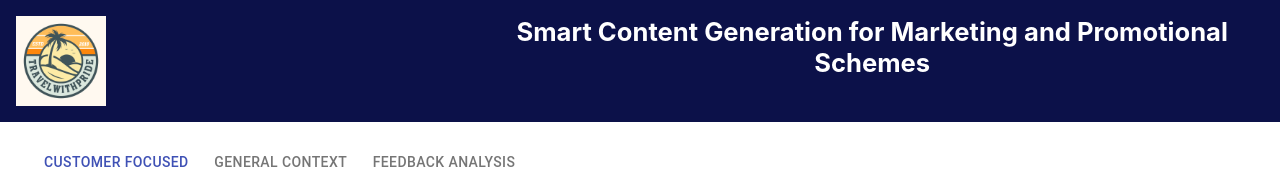
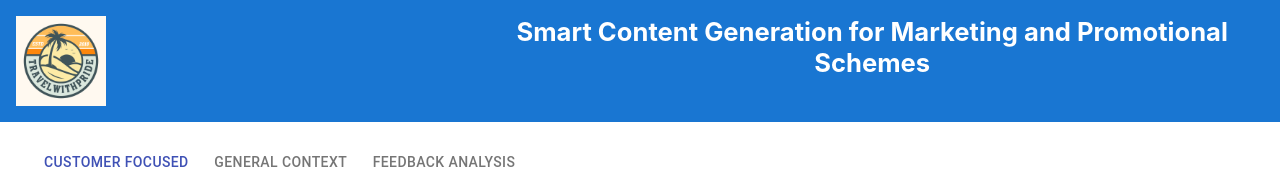
Before and after one commit to gladiatorslogic/SmartContentGenerationReact, a React (Create React App) app: page / in a window 1280 px wide. Shown: the top 172 px of the page. Built offline with nearby package versions, Linux system fonts and the light colour scheme.

Commit message:
Colour change

```diff
--- a/src/App.css
+++ b/src/App.css
@@ -3,7 +3,7 @@
 }
 
 .App-header {
-  background-color: #0C1149;
+  background-color: #1976d2;
   display: flex;
   padding: 1rem;
   flex-direction: row;
--- a/src/containers/Analytics.js
+++ b/src/containers/Analytics.js
@@ -60,7 +60,7 @@ const Analytics = () => {
               <Route target="_blank" href="https://gladiatorslogic.github.io/Customer-Feedback-Video-Analysis" element={<MyHtmlPage />} />
             </Routes>
             <br></br>
-            ( This will provide us concise and informative analysis of one or multiple feedback provided from customers over video and same can be shared across analytics team for further analysis)
+            ( This will provide us concise and informative analysis of one or multiple feedback provided from customers over video and same can be shared across analytics team for further analysis )
           </div>
         </Router>
       );
```
Also changed, not shown: src/containers/Application.js (+1 -1 lines).
